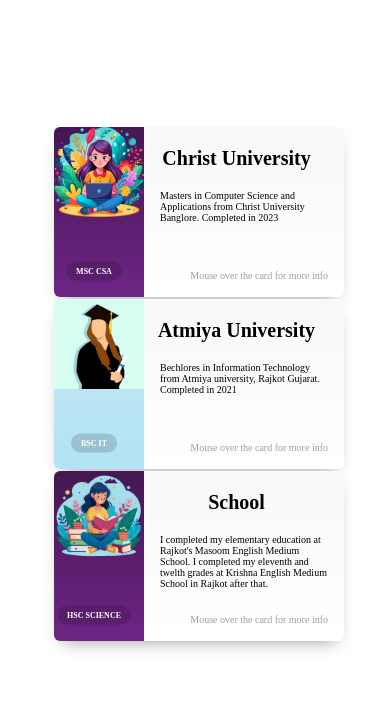
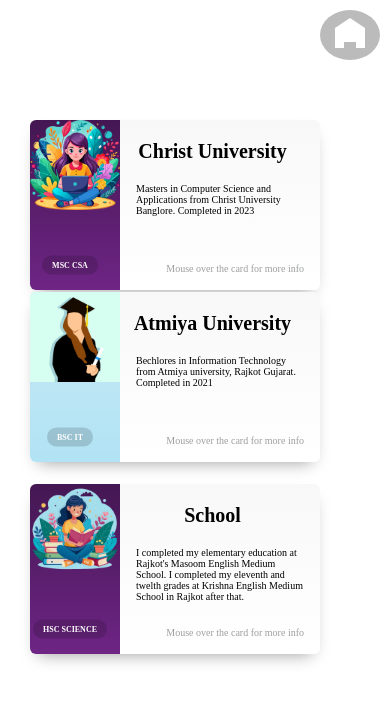
Before and after one commit to MahimaGajjar/Mahima.dev, a React (Create React App) app: page /education in a window 390 px wide. Shown: the top 702 px of the page. Built offline with nearby package versions, Linux system fonts and the light colour scheme.

Commit message:
Fixing the home button in mobile screen view

```diff
--- a/src/components/Education.js
+++ b/src/components/Education.js
@@ -81,7 +81,8 @@
               <h1>School</h1>
               <p>
                 I completed my elementary education at Rajkot's Masoom English
-                Medium School.  I completed my eleventh and twelth grades at Krishna English Medium School in Rajkot after that.
+                Medium School. I completed my eleventh and twelth grades at
+                Krishna English Medium School in Rajkot after that.
               </p>
               <span class="more">Mouse over the card for more info</span>
             </div>
--- a/src/components/education.css
+++ b/src/components/education.css
@@ -89,7 +89,6 @@
   top: 10%;
   right: -2px;
   height: 80%;
-  /* border-left: 2px solid rgba(0, 0, 0, 0.025); */
 }
 
 /* THis is the degree name below the image */
@@ -245,23 +244,25 @@
   }
   .masters {
     grid-row: 2/3;
-    grid-column: 2/7;
-    margin-left: 0px;
+    grid-column: 1/6;
+    margin-left: 20px;
     margin-bottom: 0px;
   }
   .bechelor {
     grid-row: 3/4;
-    grid-column: 2/7;
-    margin: 0px;
+    grid-column: 1/6;
+    margin-left: 20px;
     /* margin-bottom: 20px; */
   }
   .school {
     grid-row: 4/5;
-    grid-column: 2/7;
-    margin: 0px;
+    grid-column: 1/6;
+    margin-left: 20px;
   }
   .home {
-    padding-right: 50px;
+    padding: 0px;
+    grid-row: 1/2;
+    grid-column: 6/7;
   }
   .card {
     width: 290px;
```
